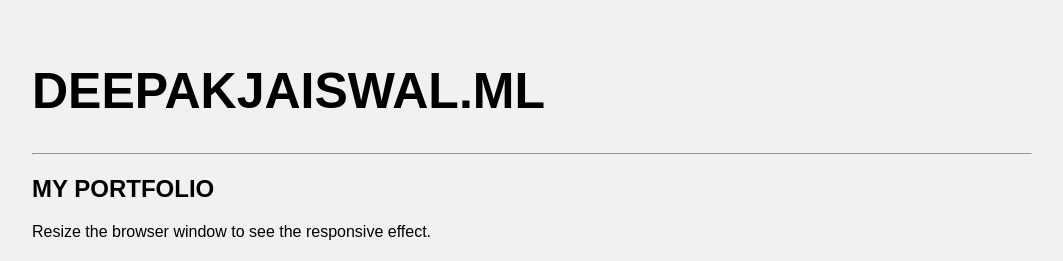
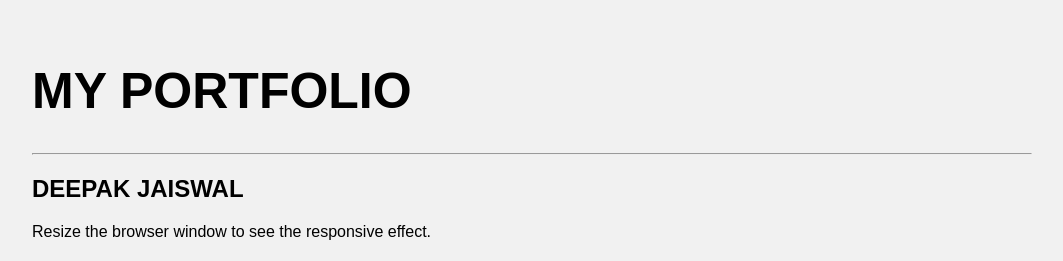
Before and after one commit to imdpkjswl/deepakjaiswal1950.github.io, a plain HTML site: page index.html in a window 1280 px wide. Shown: the top 261 px of the page, without its empty margins (108-1171 px from the left). Drawn offline with Linux system fonts and the light colour scheme.

Commit message:
Update index.html

```diff
--- a/index.html
+++ b/index.html
@@ -76,10 +76,10 @@ h1 {
 <!-- MAIN (Center website) -->
 <div class="main">
 
-<h1>DEEPAKJAISWAL.ML</h1>
+<h1>MY PORTFOLIO</h1>
 <hr>
 
-<h2>MY PORTFOLIO</h2>
+<h2>DEEPAK JAISWAL</h2>
 <p>Resize the browser window to see the responsive effect.</p>
 
 <!-- Portfolio Gallery Grid -->
```
